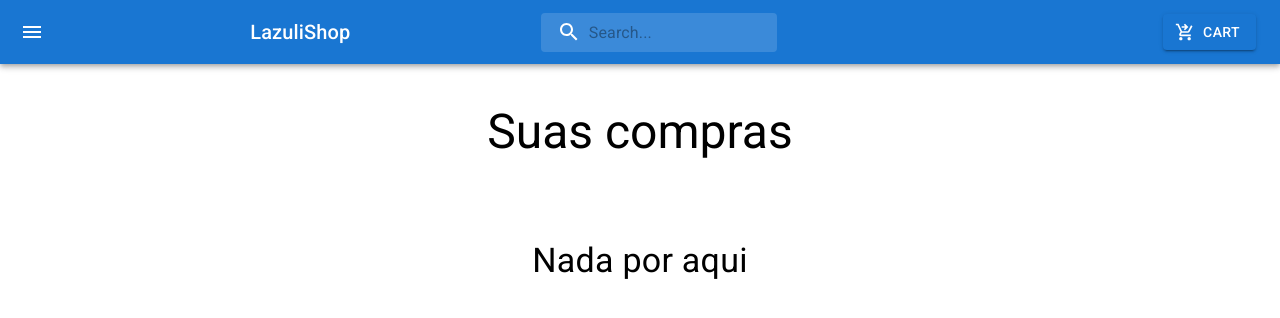
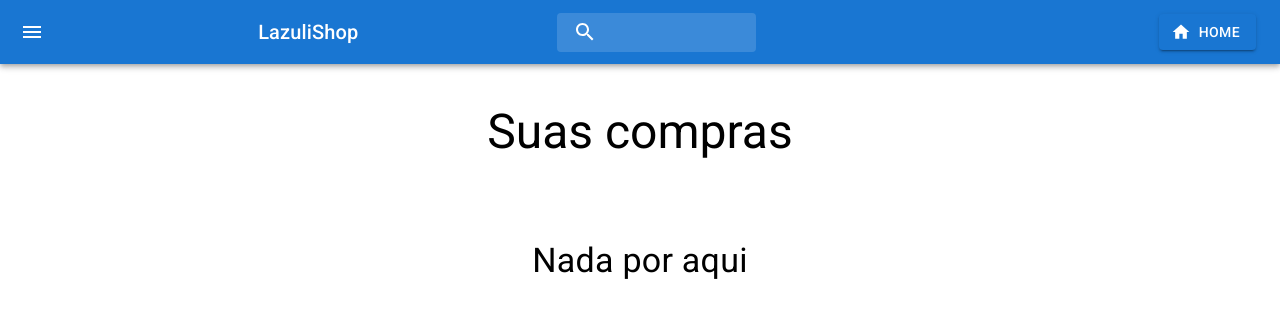
Before and after one commit to WilliamSzczepaniuk/E-shop, a React (Create React App) app: page /cart in a window 1280 px wide. Shown: the top 318 px of the page. Built offline with nearby package versions, Linux system fonts and the light colour scheme; no server answers.

Commit message:
feat:Search

```diff
--- a/src/Components/Card/index.jsx
+++ b/src/Components/Card/index.jsx
@@ -9,7 +9,7 @@ import CardMedia from "@mui/material/CardMedia";
 import CardContent from "@mui/material/CardContent";
 import Typography from "@mui/material/Typography";
 export const CardComponent = ({ product, cartItem }) => {
-  const { addToCart, removeFromCart, productsCart } = useContext(CartContext);
+  const { addToCart, removeFromCart } = useContext(CartContext);
   const { image, title, price } = product;
   const reduceTitle = title
     .split(" ")
@@ -25,7 +25,7 @@ export const CardComponent = ({ product, cartItem }) => {
         width:"300px",
         height:"360px",
         flexDirection: "column",
-        flexGrow: 1,
+
       }}
     >
       <CardMedia
--- a/src/Components/Header/index.jsx
+++ b/src/Components/Header/index.jsx
@@ -1,7 +1,7 @@
 import { useNavigate } from "react-router-dom";
 import Box from "@mui/material/Box";
 import Shop from "@mui/icons-material/ShoppingCartCheckoutOutlined";
-import { useState } from "react";
+import { useEffect, useState } from "react";
 import { makeStyles } from "@material-ui/core";
 import { alpha } from "@mui/material/styles";
 import AppBar from "@mui/material/AppBar";
@@ -15,8 +15,8 @@ import Button from "@mui/material/Button";
 import Badge from "@mui/material/Badge";
 import { useContext } from "react";
 import { CartContext } from "../../Providers/Cart";
-import HomeIcon from '@mui/icons-material/Home';
-
+import HomeIcon from "@mui/icons-material/Home";
+import { ProductsContext } from "../../Providers/Products";
 
 const useStyles = makeStyles((theme) => ({
   grow: {
@@ -64,7 +64,7 @@ const useStyles = makeStyles((theme) => ({
       transition: theme.transitions.create("width"),
       width: "100%",
       [theme.breakpoints.up("sm")]: {
-        width: "20ch",
+        width: "16ch",
         "&:focus": {
           width: "28ch",
         },
@@ -73,19 +73,34 @@ const useStyles = makeStyles((theme) => ({
   },
 }));
 export const Header = ({ onCart = false }) => {
-  const [inputValue, setInputValue] = useState("");
+  const [inputValue, setInputValue] = useState(" ");
   const { productsCart } = useContext(CartContext);
+  const { products, changeProducts, onSearch, setOnSearch } =
+    useContext(ProductsContext);
+
   const navigate = useNavigate();
+  useEffect(() => {}, []);
 
-  const routesButton = () => {
-    onCart === true ? navigate("/") : navigate("/cart");
+  const routesButton = () => (onCart ? navigate("/") : navigate("/cart"));
+
+  const handleChange = (event) => {
+    setOnSearch(true);
+    const searchValue = products.filter((product) => {
+      let includes = false;
+      product.title
+        .toLowerCase()
+        .split(" ")
+        .forEach((string) => {
+          const subStrings = string.slice(0, inputValue.length);
+          if (subStrings === inputValue.toLowerCase()) {
+            console.log(subStrings);
+            return (includes = true);
+          }
+        });
+      return includes;
+    });
+    return changeProducts(searchValue);
   };
-
-  const handleChange = (ev) => {
-    console.log(ev)
-    setInputValue(ev.target.value);
-  };
-
   const classes = useStyles();
 
   return (
@@ -93,7 +108,6 @@ export const Header = ({ onCart = false }) => {
       <AppBar position="static">
         <Toolbar>
           <IconButton
-
             className={classes.menuButton}
             edge="start"
             color="inherit"
@@ -117,7 +131,14 @@ export const Header = ({ onCart = false }) => {
             </Box>
             <InputBase
               value={inputValue}
-              onChange={handleChange}
+              onKeyUp={(e) => handleChange(e)}
+              onChange={(e) => {
+                setInputValue(e.target.value);
+              }}
+              sx={{
+                color: "inherit",
+                boxShadow: onSearch ? "0px 4px 7px -4px #000000" : "none",
+              }}
               _placeholder={{ color: "white" }}
               inputProps={{ "aria-label": "search" }}
               placeholder="Search..."
@@ -125,20 +146,24 @@ export const Header = ({ onCart = false }) => {
             />
           </Box>
           <Box sx={{ flexGrow: 1 }} />
-          <Box sx={{ display: { xs: "none", md: "flex" } }}>
+          <Box sx={{ display: { xs: "flex", md: "flex" } }}>
             <IconButton
-            component={"div"}
+              component={"div"}
               edge="end"
               aria-label="Go to shopping cart"
               size="large"
             >
-              <Badge component={"div"} color="error" badgeContent={productsCart.length}>
+              <Badge
+                component={"div"}
+                color="error"
+                badgeContent={productsCart.length}
+              >
                 <Button
-                   onClick={routesButton}
-                  startIcon={onCart ? <Shop /> : <HomeIcon/>}
+                  onClick={routesButton}
+                  startIcon={!onCart ? <Shop /> : <HomeIcon />}
                   variant="contained"
                 >
-                  {onCart ? "Cart" : "Home"}
+                  {!onCart ? "Cart" : "Home"}
                 </Button>
               </Badge>
             </IconButton>
--- a/src/Components/List Products/index.jsx
+++ b/src/Components/List Products/index.jsx
@@ -1,6 +1,9 @@
 import Box from "@mui/material/Box";
+import { useEffect } from "react";
 import { CardComponent } from "../Card";
+
 const ListProducts = ({ products, cartItem }) => {
+  useEffect(()=>{},[])
   return (
     <Box flexWrap={"wrap"} display={"flex"}>
       {products.map((product) => (
--- a/src/Pages/PageCart/index.jsx
+++ b/src/Pages/PageCart/index.jsx
@@ -8,7 +8,7 @@ import { alpha } from "@mui/material/styles";
 import Typography from "@mui/material/Typography";
 const CartPage = () => {
   const { productsCart } = useContext(CartContext);
-  console.log(productsCart)
+
   return (
     <Box>
       <Header onCart={true}/>
--- a/src/Pages/PageHome/index.jsx
+++ b/src/Pages/PageHome/index.jsx
@@ -4,15 +4,23 @@ import { ProductsContext } from "../../Providers/Products";
 import { useContext } from "react";
 import Box from "@mui/material/Box";
 import Typography from "@mui/material/Typography";
-
 const PageHome = () => {
-  const { products } = useContext(ProductsContext);
+  const { products, searchProducts, onSearch } = useContext(ProductsContext);
+  console.log(onSearch);
   return (
     <Box>
       <Header onCart={false} />
-      <Typography margin="30px" variant="h3">Eletronics</Typography>
+      <Typography margin="30px" variant="h3">
+        Eletronics
+      </Typography>
       <Box>
-        <ListProducts cartItem={false} products={products} />
+        <ListProducts
+          cartItem={false}
+          products={onSearch ? searchProducts : products}
+        />
+        {searchProducts.length < 1 && onSearch && (
+          <Typography>Nenhum item corresponde a busca</Typography>
+        )}
         <Box sx={{ flexGrow: 1 }} />
       </Box>
     </Box>
--- a/src/Providers/Cart/index.jsx
+++ b/src/Providers/Cart/index.jsx
@@ -13,7 +13,6 @@ export const CartProvider = ({ children }) => {
 
   const removeFromCart = (item) => {
     const newList = productsCart.filter((product) => product !== item);
-
     setProductsCart(newList);
   };
 
--- a/src/Providers/Products/index.jsx
+++ b/src/Providers/Products/index.jsx
@@ -1,16 +1,32 @@
 import axios from "axios";
 import { createContext, useEffect, useState } from "react";
 
-export const ProductsContext = createContext()
+export const ProductsContext = createContext();
 
-export const ProductsProvider = ({children}) => {
-    const [products, setProducts] = useState([])
+export const ProductsProvider = ({ children }) => {
+  const [products, setProducts] = useState([]);
+  const [searchProducts, setSearchProducts] = useState([]);
+  const [onSearch, setOnSearch] = useState(null);
+  useEffect(() => {
+    axios
+      .get("https://kenzieshop.herokuapp.com/products/")
+      .then((res) => setProducts(res.data));
+  }, [onSearch]);
 
-    useEffect(() => {
-        axios.get('https://kenzieshop.herokuapp.com/products/')
-        .then((res)=>setProducts(res.data))
-    },[])
-
-    return<ProductsContext.Provider value={{products}} >{children}</ProductsContext.Provider>
-
-}
+  const changeProducts = (array) => {
+    return setSearchProducts(array);
+  };
+  return (
+    <ProductsContext.Provider
+      value={{
+        products,
+        changeProducts,
+        searchProducts,
+        setOnSearch,
+        onSearch,
+      }}
+    >
+      {children}
+    </ProductsContext.Provider>
+  );
+};
--- a/src/styles/theme.jsx
+++ b/src/styles/theme.jsx
@@ -1,6 +1,4 @@
 import { createTheme } from "@mui/material";
-import * as React from "react";
-import ReactDOM from "react-dom";
 import { red } from "@mui/material/colors";
 export const theme = createTheme({
   roxo: red[500],
```
Also changed, not shown: 1 other file (tests, documents, lock files or other folders).
